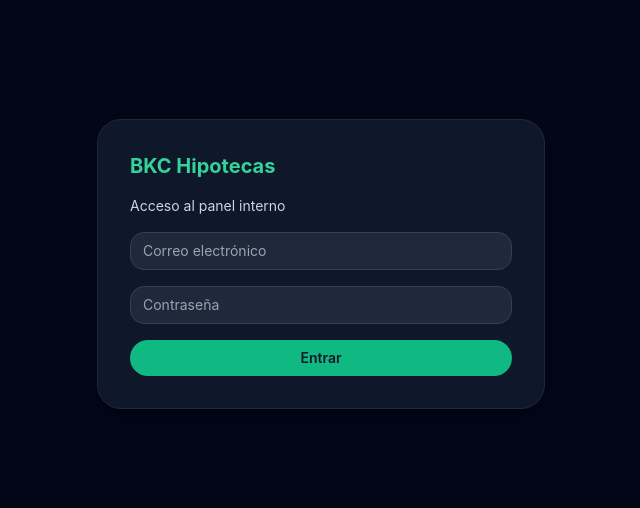
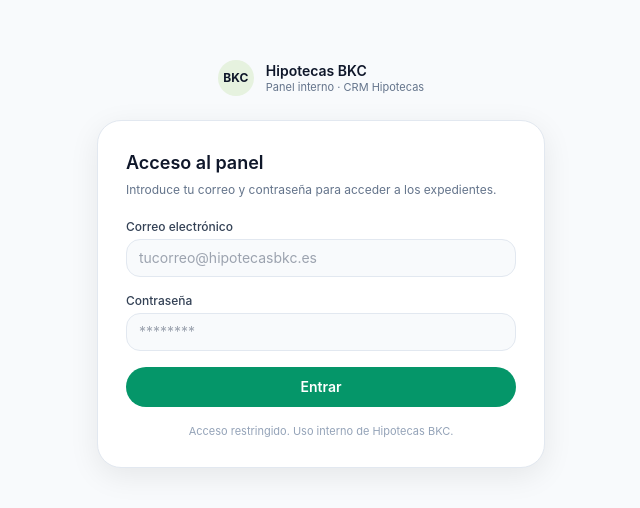
Before and after one commit to infobkchome-code/backhipotecas, a Next.js app: page /login in a window 1280 px wide. Shown: the part 136-644 px from the top of the page, without its empty margins (319-959 px from the left). Built offline with nearby package versions, Linux system fonts and the light colour scheme; no server answers.

Commit message:
Update page.tsx

```diff
--- a/app/login/page.tsx
+++ b/app/login/page.tsx
@@ -4,7 +4,13 @@ import { useEffect, useState } from 'react';
 import { useRouter } from 'next/navigation';
 import { supabase } from '@/lib/supabaseClient';
 
-export default function LoginPage({ searchParams }: { searchParams?: { redirectTo?: string } }) {
+type LoginPageProps = {
+  searchParams?: {
+    redirectTo?: string;
+  };
+};
+
+export default function LoginPage({ searchParams }: LoginPageProps) {
   const router = useRouter();
   const redirectTo = searchParams?.redirectTo || '/portal';
 
@@ -13,7 +19,7 @@ export default function LoginPage({ searchParams }: { searchParams?: { redirectT
   const [error, setError] = useState<string | null>(null);
   const [loading, setLoading] = useState(false);
 
-  // Si ya hay sesión → no mostrar el login
+  // Si ya hay sesión → saltar el login
   useEffect(() => {
     const check = async () => {
       const { data } = await supabase.auth.getUser();
@@ -45,32 +51,68 @@ export default function LoginPage({ searchParams }: { searchParams?: { redirectT
   }
 
   return (
-    <div className="min-h-screen bg-slate-950 flex items-center justify-center px-4">
-      <div className="w-full max-w-md rounded-3xl bg-slate-900 border border-slate-800 shadow-xl p-8">
-        <h1 className="text-xl font-bold text-emerald-400 mb-4">BKC Hipotecas</h1>
-        <p className="text-sm text-slate-300 mb-4">Acceso al panel interno</p>
+    <div className="min-h-screen bg-slate-50 flex items-center justify-center px-4">
+      <div className="w-full max-w-md">
+        {/* Cabecera pequeña tipo marca */}
+        <div className="flex items-center justify-center mb-6">
+          <div className="flex items-center gap-3">
+            <div
+              className="h-9 w-9 rounded-full flex items-center justify-center text-slate-900 font-bold text-xs"
+              style={{ background: '#e6f2df' }} // verde musgo muy suave
+            >
+              BKC
+            </div>
+            <div className="leading-tight">
+              <div className="text-sm font-semibold text-slate-900">
+                Hipotecas BKC
+              </div>
+              <div className="text-[11px] text-slate-500">
+                Panel interno · CRM Hipotecas
+              </div>
+            </div>
+          </div>
+        </div>
+
+        {/* Tarjeta de login */}
+        <div className="rounded-3xl bg-white border border-slate-200 shadow-soft p-7">
+          <h1 className="text-lg font-semibold text-slate-900 mb-1">
+            Acceso al panel
+          </h1>
+          <p className="text-[12px] text-slate-500 mb-5">
+            Introduce tu correo y contraseña para acceder a los expedientes.
+          </p>
 
           <form onSubmit={handleLogin} className="space-y-4">
+            <div>
+              <label className="block text-xs font-medium text-slate-700 mb-1">
+                Correo electrónico
+              </label>
               <input
                 type="email"
-            placeholder="Correo electrónico"
-            className="w-full rounded-xl border border-slate-700 bg-slate-800 px-3 py-2 text-sm text-white"
+                placeholder="tucorreo@hipotecasbkc.es"
+                className="w-full rounded-xl border border-slate-200 bg-slate-50 px-3 py-2 text-sm text-slate-900 focus:outline-none focus:ring-2 focus:ring-emerald-500/60 focus:border-emerald-500"
                 value={email}
                 onChange={e => setEmail(e.target.value)}
                 required
               />
+            </div>
 
+            <div>
+              <label className="block text-xs font-medium text-slate-700 mb-1">
+                Contraseña
+              </label>
               <input
                 type="password"
-            placeholder="Contraseña"
-            className="w-full rounded-xl border border-slate-700 bg-slate-800 px-3 py-2 text-sm text-white"
+                placeholder="********"
+                className="w-full rounded-xl border border-slate-200 bg-slate-50 px-3 py-2 text-sm text-slate-900 focus:outline-none focus:ring-2 focus:ring-emerald-500/60 focus:border-emerald-500"
                 value={password}
                 onChange={e => setPassword(e.target.value)}
                 required
               />
+            </div>
 
             {error && (
-            <div className="text-xs text-red-400 bg-red-950 border border-red-800 rounded-xl px-2 py-1">
+              <div className="text-xs text-red-600 bg-red-50 border border-red-200 rounded-xl px-3 py-2">
                 {error}
               </div>
             )}
@@ -78,11 +120,16 @@ export default function LoginPage({ searchParams }: { searchParams?: { redirectT
             <button
               type="submit"
               disabled={loading}
-            className="w-full rounded-2xl bg-emerald-500 text-slate-900 text-sm font-semibold py-2"
+              className="w-full rounded-2xl bg-emerald-600 hover:bg-emerald-700 disabled:bg-emerald-300 text-white text-sm font-semibold py-2.5 mt-2 transition-colors"
             >
-            {loading ? 'Entrando...' : 'Entrar'}
+              {loading ? 'Entrando…' : 'Entrar'}
             </button>
           </form>
+
+          <p className="mt-4 text-[11px] text-slate-400 text-center">
+            Acceso restringido. Uso interno de Hipotecas BKC.
+          </p>
+        </div>
       </div>
     </div>
   );
```
Lines whose indentation alone changed are shown as unchanged.
